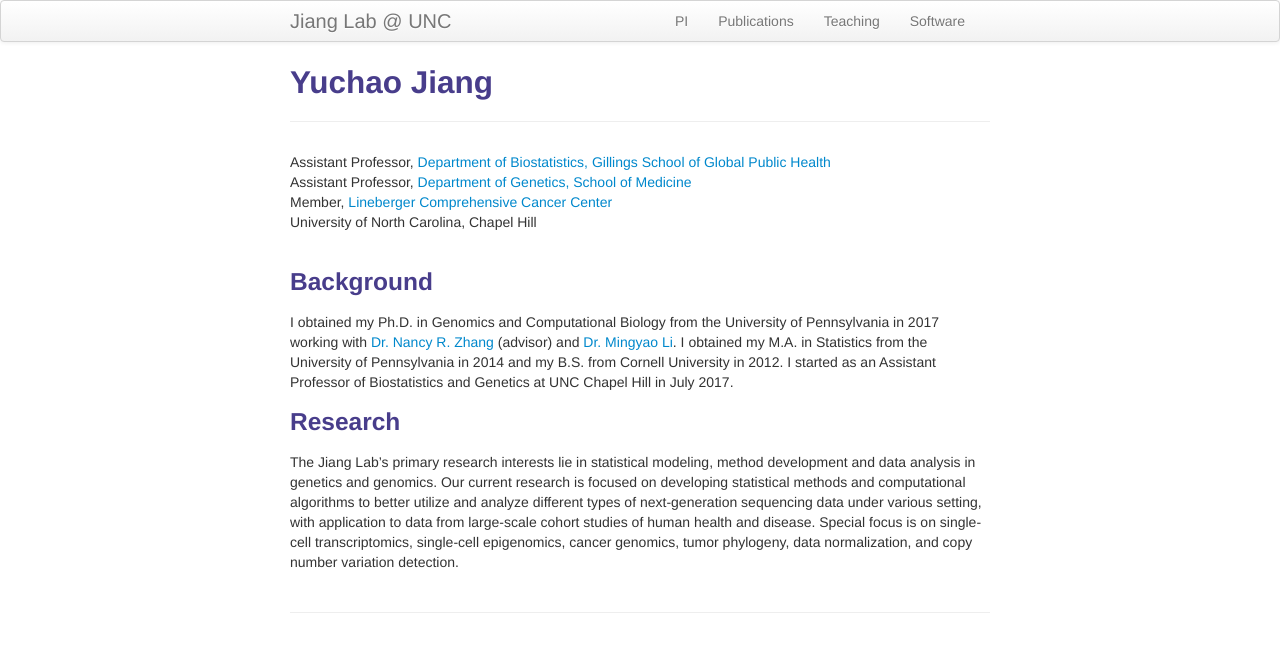
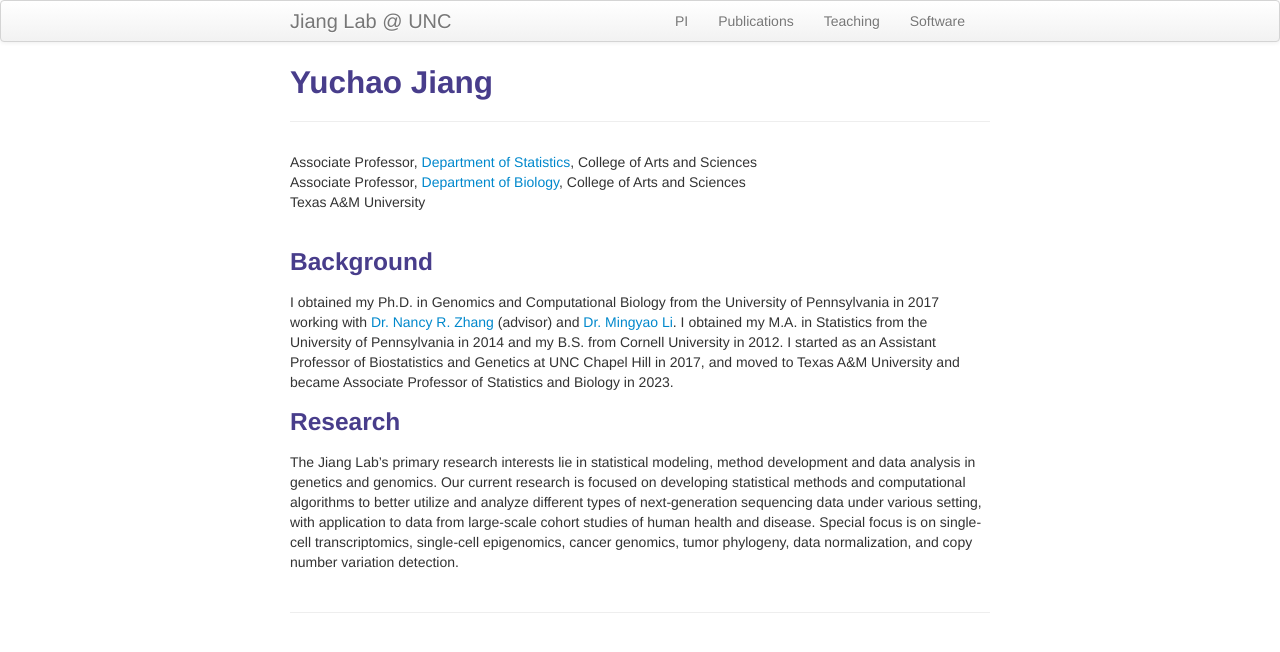
Before and after one commit to yuchaojiang/yuchaojiang.github.io, a Jekyll site: the page built from pages/about.md, in a window 1280 px wide. Shown: the top 652 px of the page. Built offline with Jekyll 4.4.1, drawn with Linux system fonts in a browser that asks for light colours.

Commit message:
Update about.md

```diff
--- a/pages/about.md
+++ b/pages/about.md
@@ -7,18 +7,16 @@ description: I am an Assistant Professor in the Department of Biostatistics and
 
 <div class="container">
     <div class="row-fluid">
-            Assistant Professor, <a href="http://sph.unc.edu/bios/biostatistics/">Department of Biostatistics, Gillings School of Global Public Health</a><br/>
-            Assistant Professor, <a href="http://www.med.unc.edu/genetics/">Department of Genetics, School of Medicine</a><br/>
-            Member, <a href="https://unclineberger.org/">Lineberger Comprehensive Cancer Center</a><br/>
-            University of North Carolina, Chapel Hill <br/><br/>
+            Associate Professor, <a href="https://stat.tamu.edu/">Department of Statistics</a>, College of Arts and Sciences<br/>
+            Associate Professor, <a href="https://www.bio.tamu.edu/">Department of Biology</a>, College of Arts and Sciences<br/>
+            Texas A&M University <br/><br/>
     </div>
 </div>
 
 
 ###  Background
 
-I obtained my Ph.D. in Genomics and Computational Biology from the University of Pennsylvania in 2017 working with [Dr. Nancy R. Zhang](https://statistics.wharton.upenn.edu/profile/nzh/) (advisor) and [Dr. Mingyao Li](http://www.med.upenn.edu/apps/faculty/index.php/g275/p8122973). I obtained my M.A. in Statistics from the University of Pennsylvania in 2014 and my B.S. from Cornell University in 2012. I started as an Assistant Professor of Biostatistics and Genetics at UNC Chapel Hill in July 2017.
-
+I obtained my Ph.D. in Genomics and Computational Biology from the University of Pennsylvania in 2017 working with [Dr. Nancy R. Zhang](https://statistics.wharton.upenn.edu/profile/nzh/) (advisor) and [Dr. Mingyao Li](http://www.med.upenn.edu/apps/faculty/index.php/g275/p8122973). I obtained my M.A. in Statistics from the University of Pennsylvania in 2014 and my B.S. from Cornell University in 2012. I started as an Assistant Professor of Biostatistics and Genetics at UNC Chapel Hill in 2017, and moved to Texas A&M University and became Associate Professor of Statistics and Biology in 2023.
 
 ### Research
 
```
